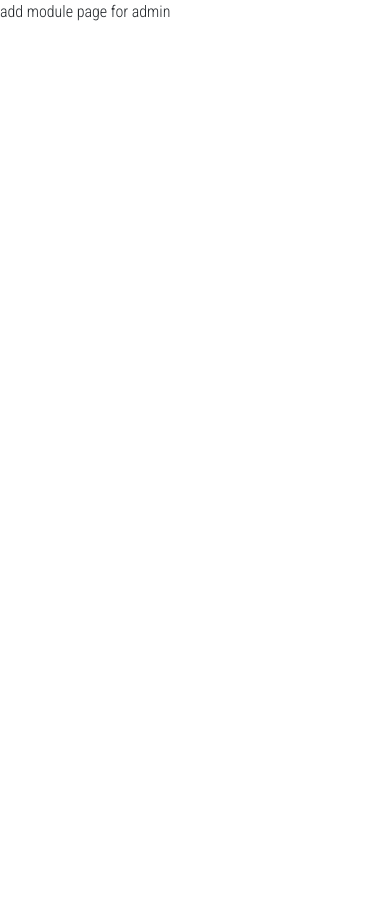
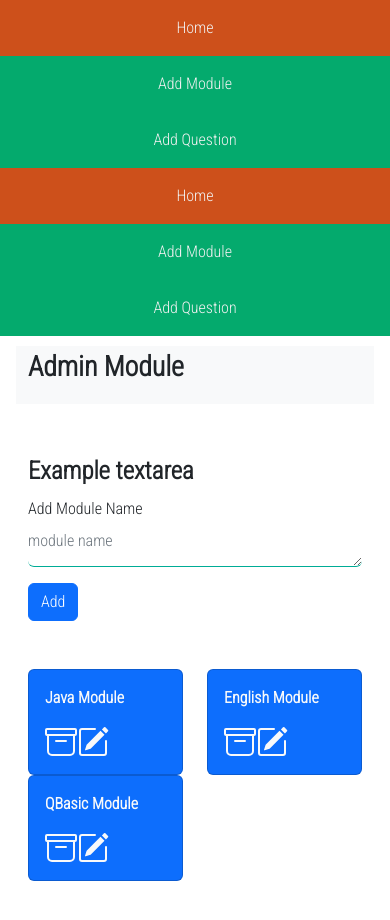
Before and after one commit to RanaBKamal/QUIZSHOTZ, a React (Create React App) app in the folder frontend-react/: page /admin/add-module in a window 390 px wide. Shown: the top 920 px of the page. Before the commit the page ends 844 px from the top, so only its background shows below. Built offline with nearby package versions, Linux system fonts and the light colour scheme.

Commit message:
admin dashboard

```diff
--- a/frontend-react/src/Admin/Pages/AddModule.js
+++ b/frontend-react/src/Admin/Pages/AddModule.js
@@ -1,11 +1,127 @@
+import AdminNav from './AdminNav';
+import { Container, Row, Col, Form, Button, Card } from 'react-bootstrap';
+import { Archive, PencilSquare } from "react-bootstrap-icons";
+import './admin.css'
+
 const { Fragment } = require("react")
-
 const AddModule = () => {
     return (
-        <Fragment>
-            add module page for admin
-        </Fragment>
-    )
+      <Fragment>
+        <AdminNav />
+        <Container>
+          <div className="content">
+            <Row>
+              <Col className="bg-light">
+                <p className="fs-1 fw-bold">Admin Module</p>
+              </Col>
+
+              <Col className="col-12 col-sm-12 col-md-12 col-lg-12 col-xl-12 mt-5">
+                <Form>
+                  <Form.Label className="fw-bold fs-2 mb-2">
+                    Example textarea
+                  </Form.Label>
+                  <Form.Group
+                    className="mb-3"
+                    controlId="exampleForm.ControlTextarea1"
+                  >
+                    <Form.Label>Add Module Name</Form.Label>
+                    <Form.Control
+                      as="textarea"
+                      rows={1}
+                      placeholder="module name"
+                    />
+                  </Form.Group>
+                  <Button variant="primary">Add</Button>
+                </Form>
+              </Col>
+            </Row>
+            <Row className="mt-5">
+              <Col className="col-6 col-sm-6 col-md-4 col-lg-2 col-xl-2">
+                <Card bg="primary text-light">
+                  <Card.Body>
+                    <p className="fw-bold">Java Module</p>
+                    <div>
+                      <span>
+                        <a className="" href="/">
+                          <Archive
+                            className=" text-light"
+                            cursor="pointer"
+                            size="32"
+                          />
+                        </a>
+                      </span>
+                      <span>
+                        <a className="" href="/">
+                          <PencilSquare
+                            className=" text-light "
+                            cursor="pointer"
+                            size={32}
+                          />
+                        </a>
+                      </span>
+                    </div>
+                  </Card.Body>
+                </Card>
+              </Col>
+              <Col className="col-6 col-sm-6 col-md-4 col-lg-2 col-xl-2">
+                <Card bg="primary text-light">
+                  <Card.Body>
+                    <p className="fw-bold">English Module</p>
+                    <div>
+                      <span>
+                        <a className="" href="/">
+                          <Archive
+                            className=" text-light"
+                            cursor="pointer"
+                            size="32"
+                          />
+                        </a>
+                      </span>
+                      <span>
+                        <a className="" href="/">
+                          <PencilSquare
+                            className=" text-light "
+                            cursor="pointer"
+                            size={32}
+                          />
+                        </a>
+                      </span>
+                    </div>
+                  </Card.Body>
+                </Card>
+              </Col>
+              <Col className="col-6 col-sm-6 col-md-4 col-lg-2 col-xl-2">
+                <Card bg="primary text-light">
+                  <Card.Body>
+                    <p className="fw-bold">QBasic Module</p>
+                    <div>
+                      <span>
+                        <a className="" href="/">
+                          <Archive
+                            className=" text-light"
+                            cursor="pointer"
+                            size="32"
+                          />
+                        </a>
+                      </span>
+                      <span>
+                        <a className="" href="/">
+                          <PencilSquare
+                            className=" text-light "
+                            cursor="pointer"
+                            size={32}
+                          />
+                        </a>
+                      </span>
+                    </div>
+                  </Card.Body>
+                </Card>
+              </Col>
+            </Row>
+          </div>
+        </Container>
+      </Fragment>
+    );
 }
 
 export default AddModule
--- a/frontend-react/src/Admin/Pages/AddQuestion.js
+++ b/frontend-react/src/Admin/Pages/AddQuestion.js
@@ -1,11 +1,80 @@
-const { Fragment } = require("react")
+import AdminNav from "./AdminNav";
+import { Container, Row, Col, Form, Button, Dropdown} from "react-bootstrap";
+import "./admin.css";
 
-const AddQuestion = () => {
-    return (
-        <Fragment>
-            add question page for admin
-        </Fragment>
-    )
-}
+const { Fragment } = require("react");
 
-export default AddQuestion
+const AddModule = () => {
+  return (
+    <Fragment>
+      <AdminNav />
+      <Container>
+        <div class="content">
+          <Row>
+            <Col className="bg-light">
+              <p className="fs-1 fw-bold">Admin Question</p>
+            </Col>
+
+            <Col className="col-12 col-sm-12 col-md-12 col-lg-12 col-xl-12 mt-5">
+              <Form>
+                <Form.Label className="fw-bold fs-2 mb-2">
+                  Choose your Module
+                  <Dropdown>
+                    <Dropdown.Toggle variant="success" id="dropdown-basic">
+                      Module 1
+                    </Dropdown.Toggle>
+
+                    <Dropdown.Menu className="text-dark">
+                      <Dropdown.Item className="text-dark" href="#/action-1">
+                        Module 0
+                      </Dropdown.Item>
+                      <Dropdown.Item className="text-dark" href="#/action-2">
+                        Module 2
+                      </Dropdown.Item>
+                      <Dropdown.Item className="text-dark" href="#/action-3">
+                        Something else
+                      </Dropdown.Item>
+                    </Dropdown.Menu>
+                  </Dropdown>
+                </Form.Label>
+                <Form.Group
+                  className="mb-3"
+                  controlId="exampleForm.ControlTextarea1"
+                >
+                  <Form.Label>Add question</Form.Label>
+                  <Form.Control
+                    as="textarea"
+                    rows={1}
+                    placeholder="question here"
+                  />
+                </Form.Group>
+                <Button variant="primary">Add</Button>
+                <Form.Group
+                  className="mb-3"
+                  controlId="exampleForm.ControlTextarea1"
+                >
+                  <Form.Label>Add question</Form.Label>
+                  <Form.Control
+                    as="textarea"
+                    rows={1}
+                    placeholder="Answers here"
+                  />
+                </Form.Group>
+                <Button variant="primary">Add</Button>
+              </Form>
+            </Col>
+            <Col className="mt-5 ">
+              <p className="Question">Here is the Question</p>
+              <p className="Answers">1. Answer 1</p>
+              <p className="Answers">2. Answer 1</p>
+              <p className="Answers">3. Answer 3</p>
+              <p className="Answers">4. Answer 4</p>
+            </Col>
+          </Row>
+        </div>
+      </Container>
+    </Fragment>
+  );
+};
+
+export default AddModule;
--- a/frontend-react/src/Admin/Pages/AdminDashboard.js
+++ b/frontend-react/src/Admin/Pages/AdminDashboard.js
@@ -1,13 +1,29 @@
-import { Outlet } from "react-router-dom"
+import { Outlet } from "react-router-dom";
+import AdminNav from "./AdminNav";
+import { Card, Container, Row, Col} from "react-bootstrap";
 
-const { Fragment } = require("react")
+const { Fragment } = require("react");
 
 const AdminDashboard = () => {
-    return (
-        <Fragment>
-            <Outlet/>
-        </Fragment>
-    )
-}
+  return (
+    <Fragment>
+      <AdminNav>
+        <Container>
+          <div className="content">
+            <Row>
+                <Col>
+            <Card bg="warning">
+              <Card.Title>Total Module</Card.Title>
+              <Card.Body>1</Card.Body>
+            </Card>
+                </Col>
+            </Row>
+          </div>
+        </Container>
+      </AdminNav>
+      <Outlet />
+    </Fragment>
+  );
+};
 
-export default AdminDashboard
+export default AdminDashboard;
--- /dev/null
+++ b/frontend-react/src/Admin/Pages/AdminNav.js
@@ -0,0 +1,19 @@
+import "./admin.css";
+
+const { Fragment } = require("react");
+
+const AdminNav = () => {
+  return (
+    <Fragment>
+      <div class="sidebar">
+        <a class="active" href="/admin">Home</a>
+        <a href="/admin/add-module">Add Module</a>
+        <a href="/admin/add-question">Add Question</a>
+      </div>
+
+
+    </Fragment>
+  );
+}
+
+export default AdminNav
--- /dev/null
+++ b/frontend-react/src/Admin/Pages/admin.css
@@ -0,0 +1,56 @@
+/* The side navigation menu */
+.sidebar {
+  margin: 0;
+  padding: 0;
+  width: 200px;
+  background-color: #04AA6D;
+  position: fixed;
+  height: 100%;
+  overflow: auto;
+}
+
+/* Sidebar links */
+.sidebar a {
+  display: block;
+  color: black;
+  padding: 16px;
+  text-decoration: none;
+}
+
+/* Active/current link */
+.sidebar a.active {
+  background-color: #cd501b;
+  color: white;
+}
+
+/* Links on mouse-over */
+.sidebar a:hover:not(.active) {
+  background-color: #555;
+  color: #000;
+}
+
+/* Page content. The value of the margin-left property should match the value of the sidebar's width property */
+div.content {
+  margin-left: 100px;
+  padding: 10px 16px;
+  height: 1000px;
+}
+
+/* On screens that are less than 700px wide, make the sidebar into a topbar */
+@media screen and (max-width: 700px) {
+  .sidebar {
+    width: 100%;
+    height: auto;
+    position: relative;
+  }
+  .sidebar a {float: left;}
+  div.content {margin-left: 0;}
+}
+
+/* On screens that are less than 400px, display the bar vertically, instead of horizontally */
+@media screen and (max-width: 400px) {
+  .sidebar a {
+    text-align: center;
+    float: none;
+  }
+}
```
